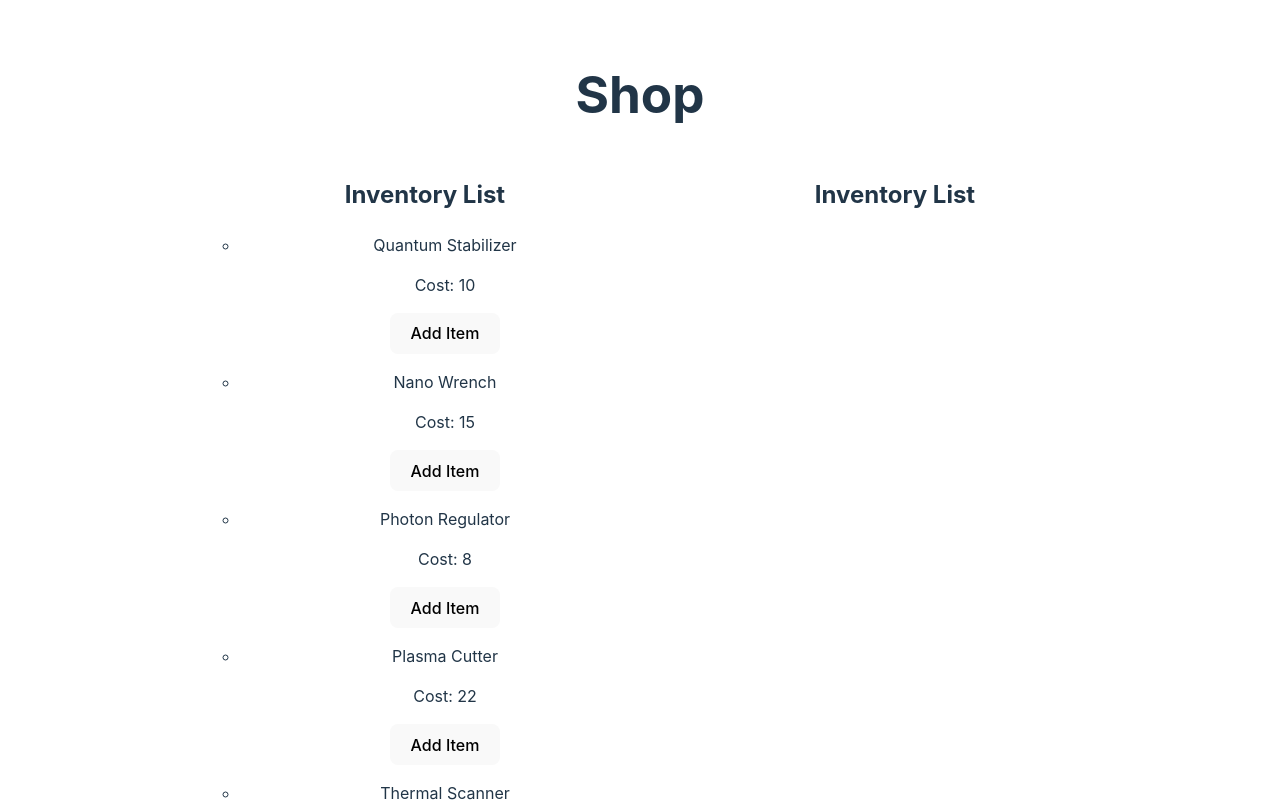
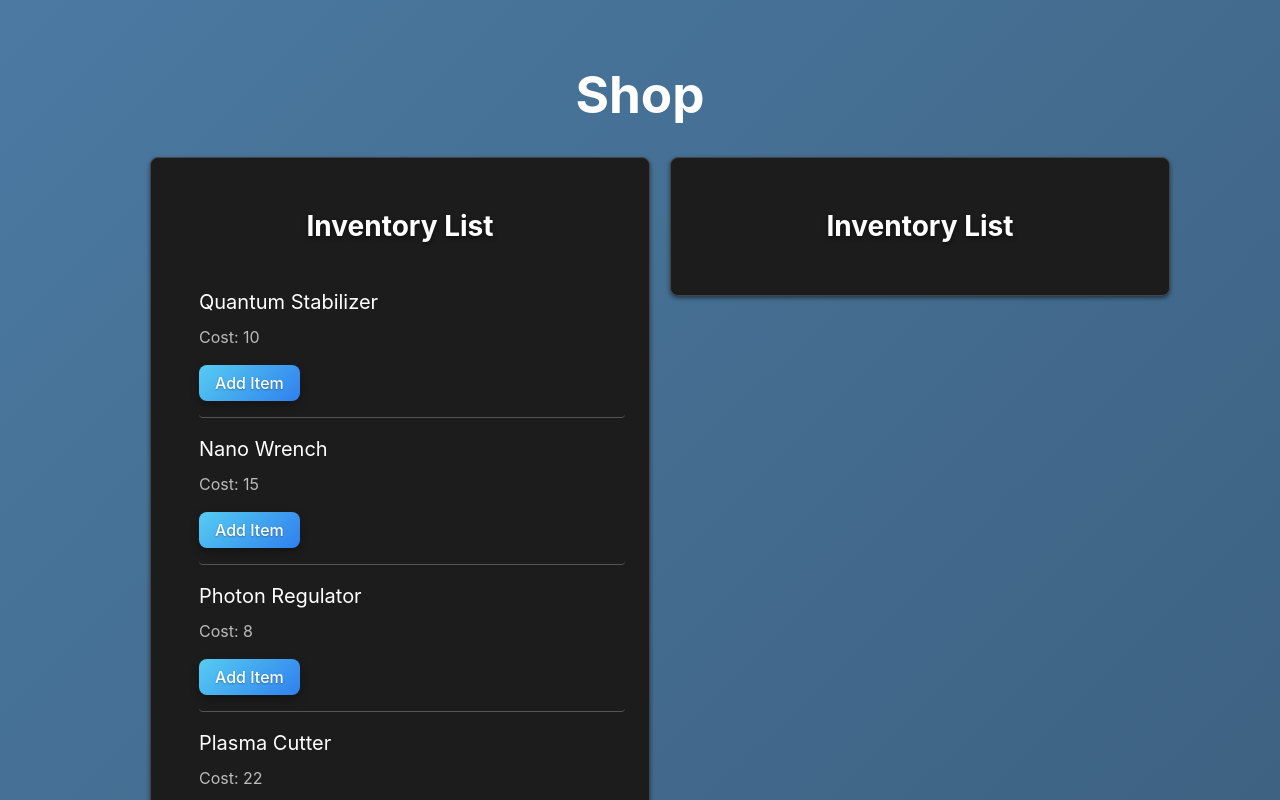
Before and after one commit to suraj-bhatt1217/react-dnd-fe, a React (Vite) app: page / in a window 1280 px wide. Shown: the top 800 px of the page. Built offline with nearby package versions, Linux system fonts and the light colour scheme.

Commit message:
add css for InventoryList component

```diff
--- /dev/null
+++ b/src/components/InventoryList/InventoryList.css
@@ -0,0 +1,102 @@
+body {
+    background: linear-gradient(135deg, #4b79a1, #283e51);
+    color: #fff;
+    font-family: 'Inter', sans-serif;
+    margin: 0;
+    display: flex;
+    align-items: center;
+    justify-content: center;
+    min-height: 100vh;
+    transition: background 0.5s ease;
+}
+
+.inventory-list {
+    padding: 1.5rem;
+    border: 1px solid #444;
+    border-radius: 8px;
+    background-color: #1c1c1c;
+    box-shadow: 0 2px 4px rgba(0, 0, 0, 0.5);
+    width: 100%;
+    max-width: 600px;
+    margin: 0 auto;
+    transition: background-color 0.3s ease, box-shadow 0.3s ease;
+}
+
+.inventory-title {
+    text-align: center;
+    color: #fff;
+    margin-bottom: 1.5rem;
+    font-size: 1.75rem;
+    font-weight: bold;
+    text-shadow: 0 2px 4px rgba(0, 0, 0, 0.5);
+}
+
+.inventory-items {
+    list-style: decimal inside;
+    padding-left: 1.5rem;
+}
+
+.inventory-item {
+    padding: 1rem 0;
+    border-bottom: 1px solid #555;
+    display: flex;
+    flex-direction: column;
+    align-items: flex-start;
+    border-radius: 4px;
+    transition: background-color 0.3s ease, box-shadow 0.3s ease;
+}
+
+.inventory-item:hover {
+    background-color: #333;
+    box-shadow: 0 2px 6px rgba(0, 0, 0, 0.2);
+}
+
+.item-name {
+    font-size: 1.25rem;
+    color: #fff;
+    margin: 0;
+    transition: color 0.3s ease;
+}
+
+.item-cost {
+    color: #bbb;
+    font-size: 1rem;
+    margin: 0.5rem 0;
+    transition: color 0.3s ease;
+}
+
+.item-button {
+    padding: 0.5rem 1rem;
+    margin-top: 0.5rem;
+    border: none;
+    border-radius: 8px;
+    cursor: pointer;
+    font-size: 1rem;
+    font-weight: 500;
+    transition: background-color 0.3s ease, box-shadow 0.3s ease, transform 0.3s ease;
+    background-image: linear-gradient(135deg, #8e2de2, #4a00e0);
+    color: #fff;
+    box-shadow: 0 4px 8px rgba(0, 0, 0, 0.3);
+    text-shadow: 0 1px 2px rgba(0, 0, 0, 0.3);
+}
+
+.item-button:hover {
+    box-shadow: 0 6px 12px rgba(0, 0, 0, 0.5);
+    transform: translateY(-2px);
+}
+
+.add-button {
+    background-image: linear-gradient(135deg, #56ccf2, #2f80ed);
+}
+
+.add-button:hover {
+    background-image: linear-gradient(135deg, #2d9cdb, #2f80ed);
+}
+
+.remove-button {
+    background-image: linear-gradient(135deg, #f2994a, #f2c94c);
+}
+
+.remove-button:hover {
+    background-image: linear-gradient(135deg, #f2c94c, #f2994a);
+}
--- a/src/components/InventoryList/InventoryList.jsx
+++ b/src/components/InventoryList/InventoryList.jsx
@@ -1,16 +1,18 @@
+import './InventoryList.css'
+
 const InventoryList = (props) => {
-    return ( <div>
-        <h2>
+    return ( <div className="inventory-list">
+        <h2 className="inventory-title">
             Inventory List
         </h2>
-        <ul>
+        <ul className="inventory-items">
             {props.inventory.map(item =>
-                    <li key={item._id}>
-                        <p> {item.name} </p>
-                        <p> Cost: {item.cost} </p>
+                    <li key={item._id} className="inventory-item">
+                        <p className="item-name"> {item.name} </p>
+                        <p className="item-cost"> Cost: {item.cost} </p>
                         {props.handleAddItem
-                        ? <button onClick={()=> props.handleAddItem(item)}>Add Item</button>
-                        : <button onClick={() => props.handleRemoveItem(item)}>Remove Item</button> }
+                        ? <button className="item-button add-button" onClick={()=> props.handleAddItem(item)}>Add Item</button>
+                        : <button className="item-button remove-button" onClick={() => props.handleRemoveItem(item)}>Remove Item</button> }
                     </li>
                 )}
         </ul>
```
